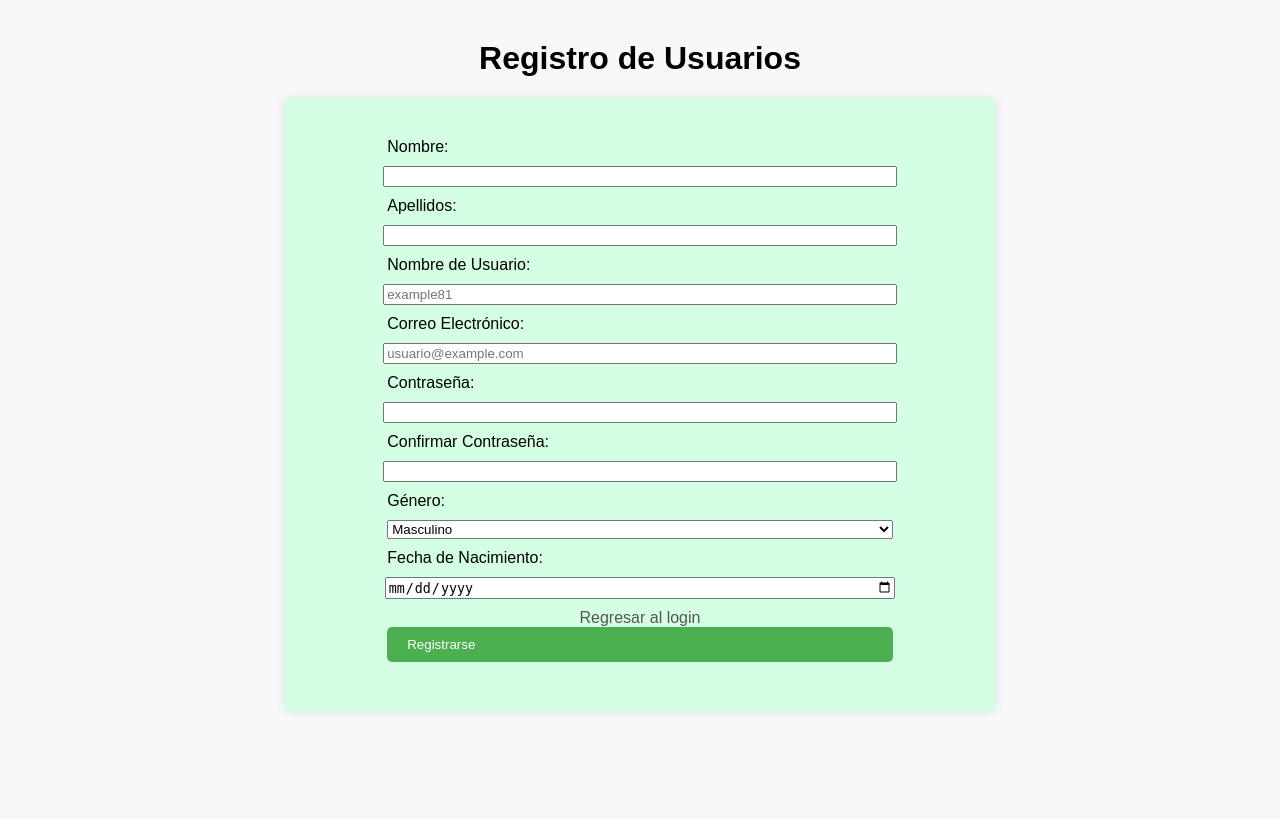
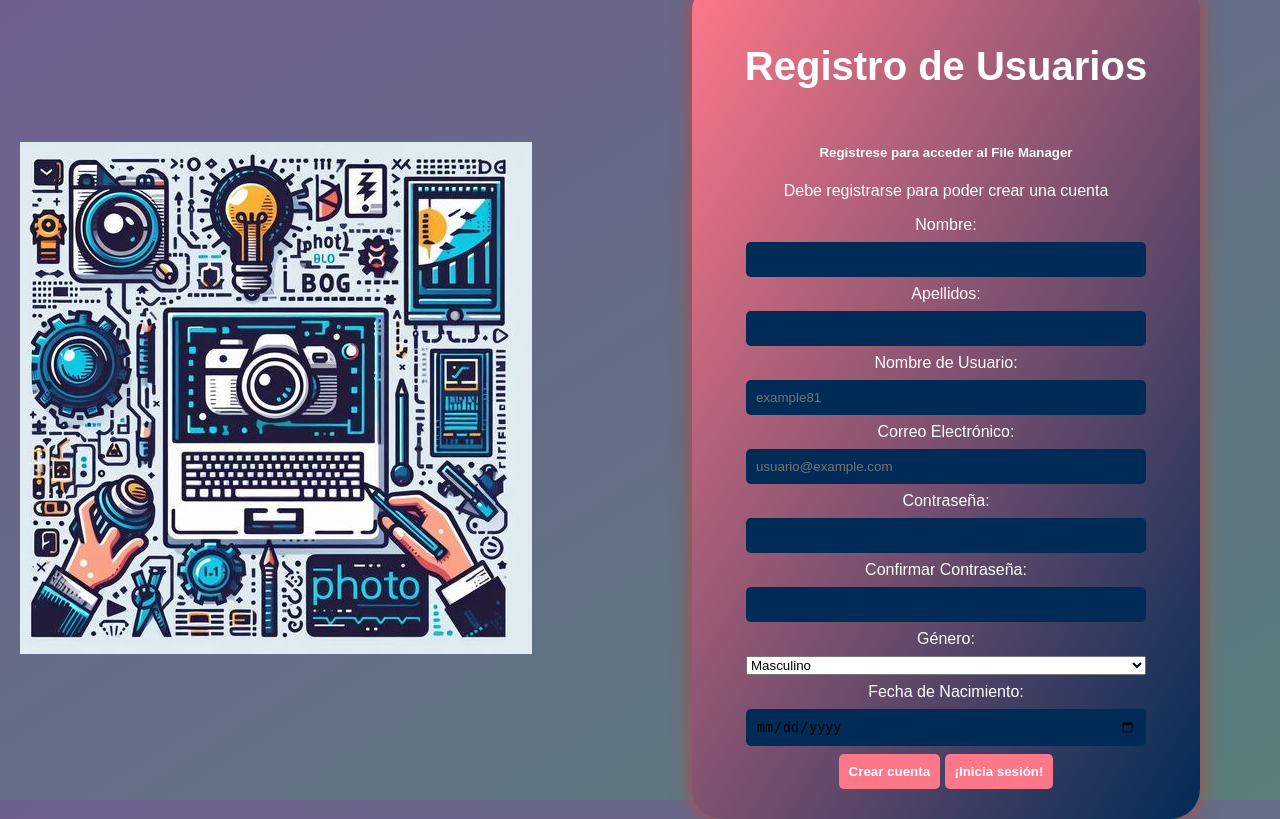
Before and after one commit to 2130106/programacionweb, a PHP site: page /registro.php in a window 1280 px wide. Before the commit the page ends 712 px from the top, so only its background shows below. Run offline with PHP 8.4, Linux system fonts and the light colour scheme.

Commit message:
intento2

```diff
--- a/registro.php
+++ b/registro.php
@@ -1,121 +1,167 @@
-<?php
-session_start();
-?>
 <!DOCTYPE html>
 <html lang="es">
 <head>
     <meta charset="UTF-8">
     <title>Registro de Usuarios</title>
     <style>
-       body {
-    font-family: Arial, sans-serif;
-    background-color: #f8f8f8;
+        /* Colores */
+        :root {
+            --color1: #6F5F90; /* Fondo oscuro */
+            --color2: #597e7b; /* Fondo oscuro */
+            --color3: #FF7889; /* Color claro */
+            --color4: #002b56; /* Color claro */
+            --color5: #A5CAD2; /* Color claro */
+            --color6:  #FFFFFFFF;
         }
 
-h1 {
-    text-align: center;
-    margin-top: 40px;
+        /* Degradado de colores */
+        body {
+            background: linear-gradient(to bottom right, var(--color1), var(--color2));
+            font-family: Arial, sans-serif;
+            margin: 0;
+            padding: 0;
         }
 
-form {
-    width: 50%;
-    margin: 0 auto;
-    background-color: #d5ffe5;
-    padding: 40px;
-    border-radius: 8px;
-    box-shadow: 0 0 10px rgba(0, 0, 0, 0.1);
-    text-align: center;
+        /* Contenedor principal */
+        .container {
+            display: flex;
+            justify-content: space-between;
+            align-items: center;
+            height: 100vh;
         }
 
-label, input, select {
-    display: block;
-    margin: 0 auto;
-    margin-bottom: 10px;
-    text-align: left;
-    width: 80%;
+        /* Columna izquierda (Logo) */
+        .left-column {
+            flex: 1;
+            padding: 20px;
+            display: flex;
+            justify-content: flex-end;
+            align-items: center;
         }
 
-input[type="submit"] {
-    background-color: #4CAF50; /* Verde */
-    color: #fff;
-    border: none;
-    padding: 10px 20px;
-    border-radius: 5px;
-    cursor: pointer;
+        .logo-container img {
+            max-width: 800px;
         }
 
-input[type="submit"]:hover {
-    background-color: #45a049; /* Verde oscuro al pasar el mouse */
-    padding: 10px 20px;
+        /* Columna derecha (Registro) */
+        .right-column {
+            flex: 1;
+            padding: 30px;
+            color: var(--color6); /* Color claro */
+            background: linear-gradient(to bottom right, var(--color3), var(--color4)); /* Degradado para el contenedor del registro */
+            border-radius: 30px; /* Añade bordes redondeados en las esquinas superior izquierda y inferior izquierda */
+            box-shadow: 0px 0px 20px rgb(183, 71, 59);
+            margin-left: 140px;
+            margin-right: 80px;
         }
 
-a {
-    display: block;
-    text-align: center;
-    margin-top: 10px;
-    color: #555;
-    text-decoration: none;
+        /* Contenedor de registro */
+        .registro-container {
+            display: flex;
+            flex-direction: column;
+            align-items: flex-end;
         }
 
-.error {
-    color: red;
-    text-align: center;
-    margin-bottom: 10px;
+        .card {
+            width: 400px;
         }
 
-.success {
-    color: green;
-    text-align: center;
-    margin-bottom: 10px;
+        /* Formulario */
+        form {
+            display: flex;
+            flex-direction: column;
+            gap: 8px;
+        }
+
+        input[type="text"],
+        input[type="password"],
+        input[type="email"],
+        input[type="date"] {
+            padding: 10px;
+            border-radius: 5px;
+            border: none;
+            outline: none;
+            background-color: var(--color4); /* Color claro */
+        }
+
+        input[type="button"],
+        input[type="submit"] {
+            padding: 10px;
+            border-radius: 5px;
+            border: none;
+            outline: none;
+            cursor: pointer;
+            background-color: var(--color3); /* Color claro */
+            color: white;
+            font-weight: bold;
+            transition: background-color 0.3s ease;
+        }
+
+        input[type="button"]:hover,
+        input[type="submit"]:hover {
+            background-color: var(--color3); /* Color claro */
+        }
+
+        .registro-container {
+            display: flex;
+            flex-direction: column;
+            align-items: center; /* Centra horizontalmente */
+            text-align: center; /* Centra verticalmente */
+        }
+
+        .registro-container h2 {
+            font-size: 40px; /* Cambia el tamaño del texto para los títulos (h2) */
         }
 
     </style>
 </head>
 <body>
-    <h1>Registro de Usuarios</h1>
-    <?php
-    if (isset($_SESSION["error"])) {
-        echo '<div class="error">' . $_SESSION["error"] . '</div>';
-        unset($_SESSION["error"]);  // Eliminar el mensaje de error
-    }
 
-    if (isset($_SESSION["success"])) {
-        echo '<div class="success">' . $_SESSION["success"] . '</div>';
-        unset($_SESSION["success"]);  // Eliminar el mensaje de éxito
-    }
-    ?>
+<div class="container">
+    <div class="left-column">
+        <div class="logo-container">
+            <img src="css/img/logo2.jpg">
+        </div>
+    </div>
+
+    <div class="right-column">
+        <div class="registro-container">
+            <h2>Registro de Usuarios</h2>
+            <div class="card">
+                <h5>Regístrese para acceder al File Manager</h5>
+                <p>Debe registrarse para poder crear una cuenta</p>
+                <div class="form-container">
                     <form action="php/registro.php" method="post">
-        <label for="nombre">Nombre:</label>
-        <input type="text" id="nombre" name="nombre" required>
-
+                        <label for="name">Nombre:</label>
+                        <input type="text" name="name" id="name" required>
                         <label for="apellidos">Apellidos:</label>
-        <input type="text" id="apellidos" name="apellidos" required>
-
+                        <input type="text" name="apellidos" id="apellidos" required>
                         <label for="username">Nombre de Usuario:</label>
-        <input type="text" id="username" name="username" required placeholder="example81">
-
+                        <input type="text" name="username" id="username" required placeholder="example81">
                         <label for="correo">Correo Electrónico:</label>
-        <input type="email" id="correo" name="correo" required placeholder="usuario@example.com">
-
+                        <input type="email" name="correo" id="correo" required placeholder="usuario@example.com">
                         <label for="password">Contraseña:</label>
-        <input type="password" id="password" name="password" required>
-
+                        <input type="password" name="password" id="password" required>
                         <label for="confirm_password">Confirmar Contraseña:</label>
-        <input type="password" id="confirm_password" name="confirm_password" required>
-
+                        <input type="password" name="confirm_password" id="confirm_password" required>
                         <label for="genero">Género:</label>
-        <select id="genero" name="genero" required>
+                        <select name="genero" id="genero" required>
                             <option value="M">Masculino</option>
                             <option value="F">Femenino</option>
                             <option value="X">Prefiero no especificar</option>
                         </select>
+                        <label for="fecha_nacimiento">Fecha de Nacimiento:</label>
+                        <input type="date" name="fecha_nacimiento" id="fecha_nacimiento" required>
+                        <div class="button-container">
+                            <input type="submit" value="Crear cuenta">
+                            <input type="button" value="¡Inicia sesión!" onclick="location.href='index.html';">
+                        </div>
+                    </form>
+                </div>
+            </div>
+        </div>
+    </div>
+</div>
 
-        <label for="fecha_nacimiento">Fecha de Nacimiento:</label>
-        <input type="date" id="fecha_nacimiento" name="fecha_nacimiento" required>
-
-        <a href="index.html">Regresar al login</a>
-
-        <input type="submit" value="Registrarse">
-    </form>
 </body>
 </html>
```
Also changed, not shown: cambiar_contrasena.html (+17 -4 lines), css/modificar_datos.css (+23 -6 lines), php/home.php (+19 -8 lines), php/homepage.php (+83 -25 lines). Lines whose indentation alone changed are shown as unchanged.
